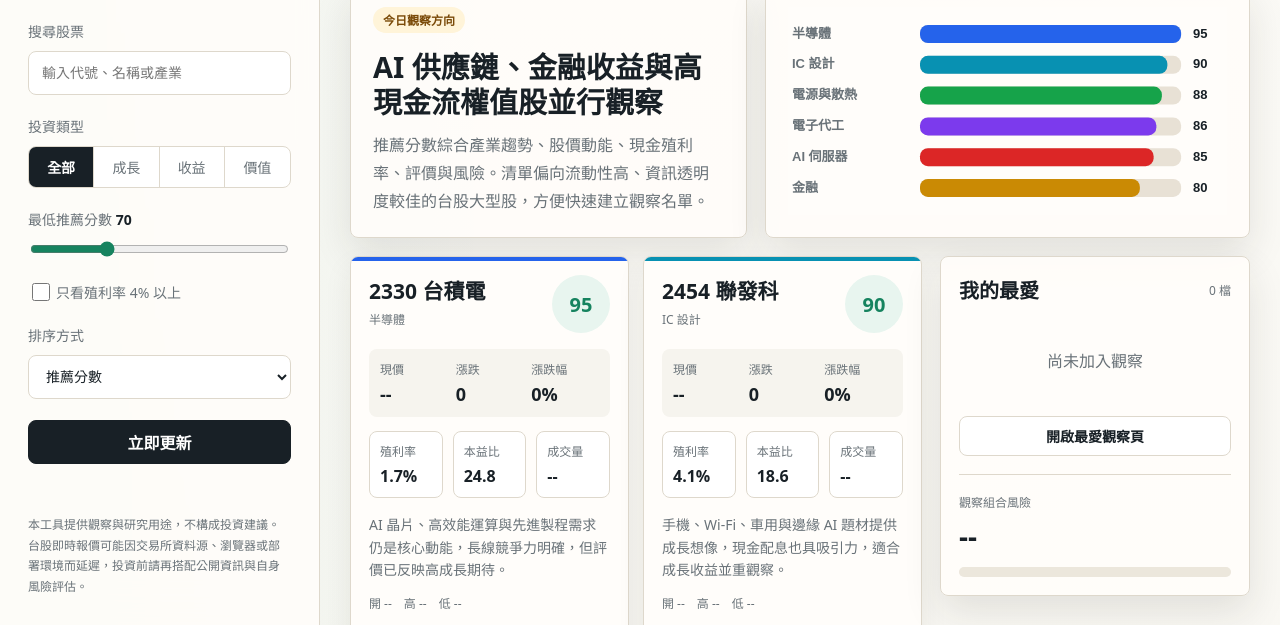
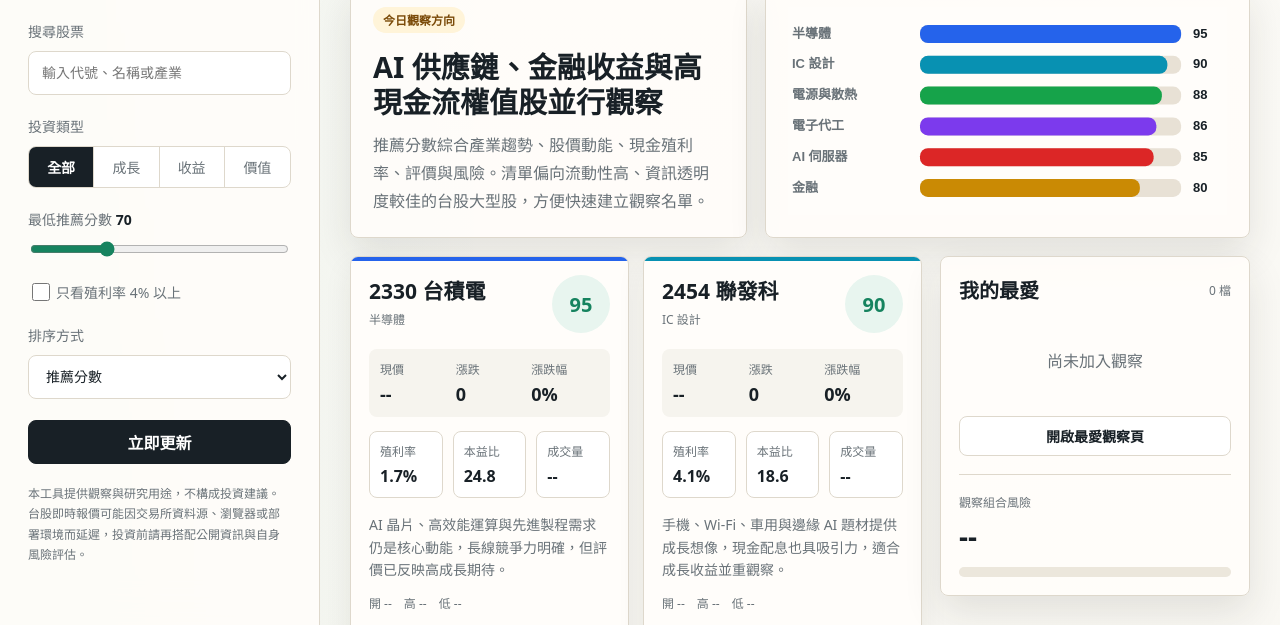
Before and after one commit to alex0647-star/w-stock-radar, a plain HTML site: page 股市/index.html in a window 1280 px wide. Shown: the part 175-800 px from the top of the page. Drawn offline with Linux system fonts and the light colour scheme; no server answers.

Commit message:
Add files via upload

```diff
--- a/股市/styles.css
+++ b/股市/styles.css
@@ -64,6 +64,7 @@
   position: sticky;
   top: 0;
   height: 100vh;
+  overflow-y: auto;
   padding: 28px;
   border-right: 1px solid var(--line);
   background: rgba(255, 253, 250, 0.9);
@@ -238,10 +239,7 @@
 }
 
 .disclaimer {
-  position: absolute;
-  right: 28px;
-  bottom: 28px;
-  left: 28px;
+  margin-top: 20px;
   color: var(--muted);
   font-size: 12px;
   line-height: 1.7;
```
